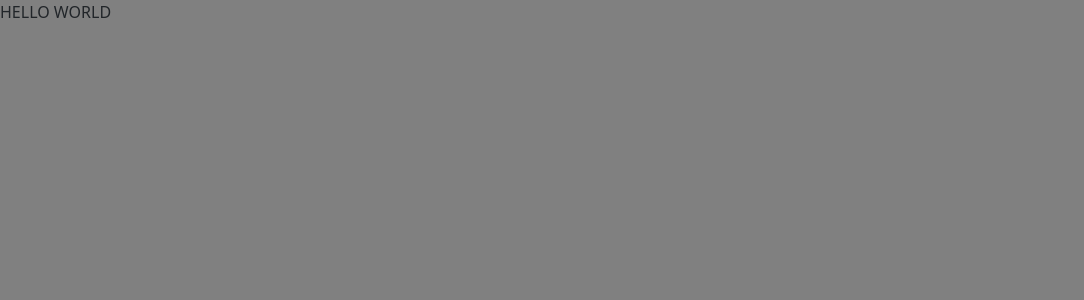
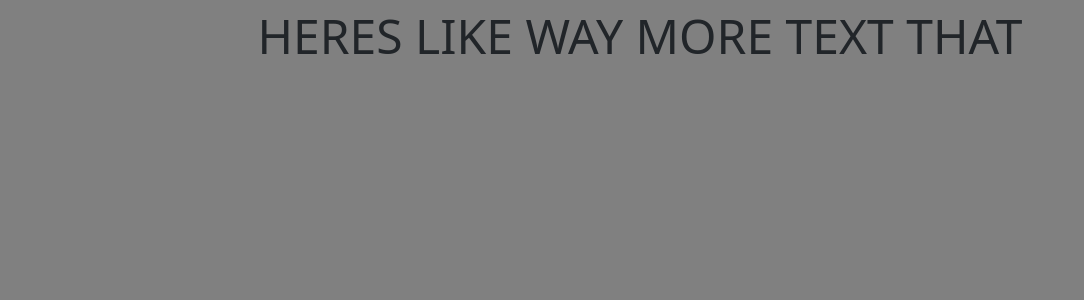
Before and after one commit to Eli-Howland/elihowland.com, a React (Vite) app: page /wedding in a window 1280 px wide. Shown: the top 300 px of the page, without its empty margins (0-1084 px from the left). Built offline with nearby package versions, Linux system fonts and the light colour scheme.

Commit message:
Wedding progress

```diff
--- a/src/App.css
+++ b/src/App.css
@@ -14,3 +14,7 @@
     left: 10%;
     width: 40%;
 } */
+
+.default-header-text {
+  font-size: 3rem;
+}
--- /dev/null
+++ b/src/components/Wedding/WeddingIntroduction.tsx
@@ -0,0 +1,9 @@
+import "../css/Wedding.css";
+
+const WeddingIntroduction = () => {
+  return (
+    <div className="wedding-introduction">HERES LIKE WAY MORE TEXT THAT</div>
+  );
+};
+
+export default WeddingIntroduction;
--- /dev/null
+++ b/src/components/css/Wedding.css
@@ -0,0 +1,8 @@
+.wedding-introduction {
+  font-size: 3rem;
+  /* justify-content: center; */
+  left: 50%;
+  max-width: fit-content;
+  margin-left: auto;
+  margin-right: auto;
+}
--- a/src/pages/Wedding.tsx
+++ b/src/pages/Wedding.tsx
@@ -1,5 +1,15 @@
+// import Header from "../components/Header/Header";
+import WeddingIntroduction from "../components/Wedding/WeddingIntroduction";
+import "../App.css";
+import "../components/css/Wedding.css";
+
 const WeddingPage = () => {
-  return <div className="default-page">HELLO WORLD</div>;
+  return (
+    <div className="default-page">
+      {/* <Header></Header> */}
+      <WeddingIntroduction></WeddingIntroduction>
+    </div>
+  );
 };
 
 export default WeddingPage;
```
